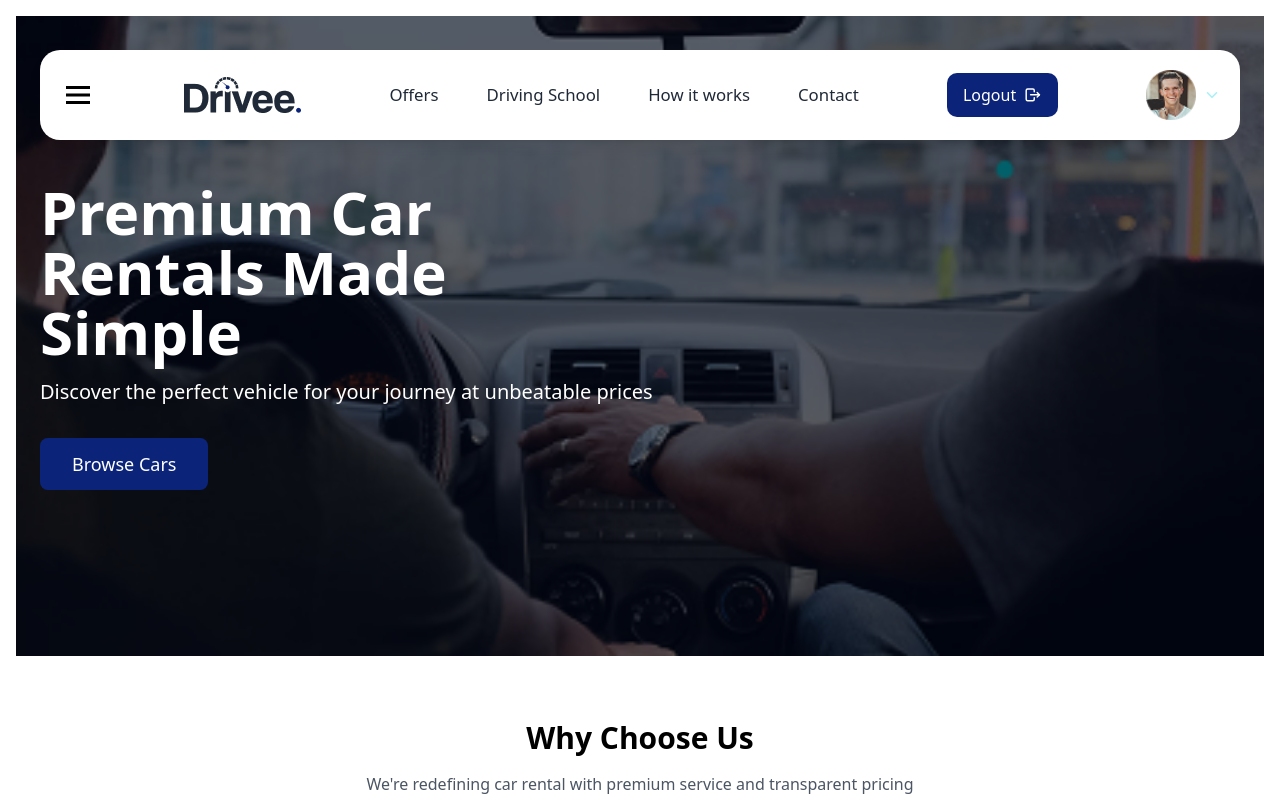
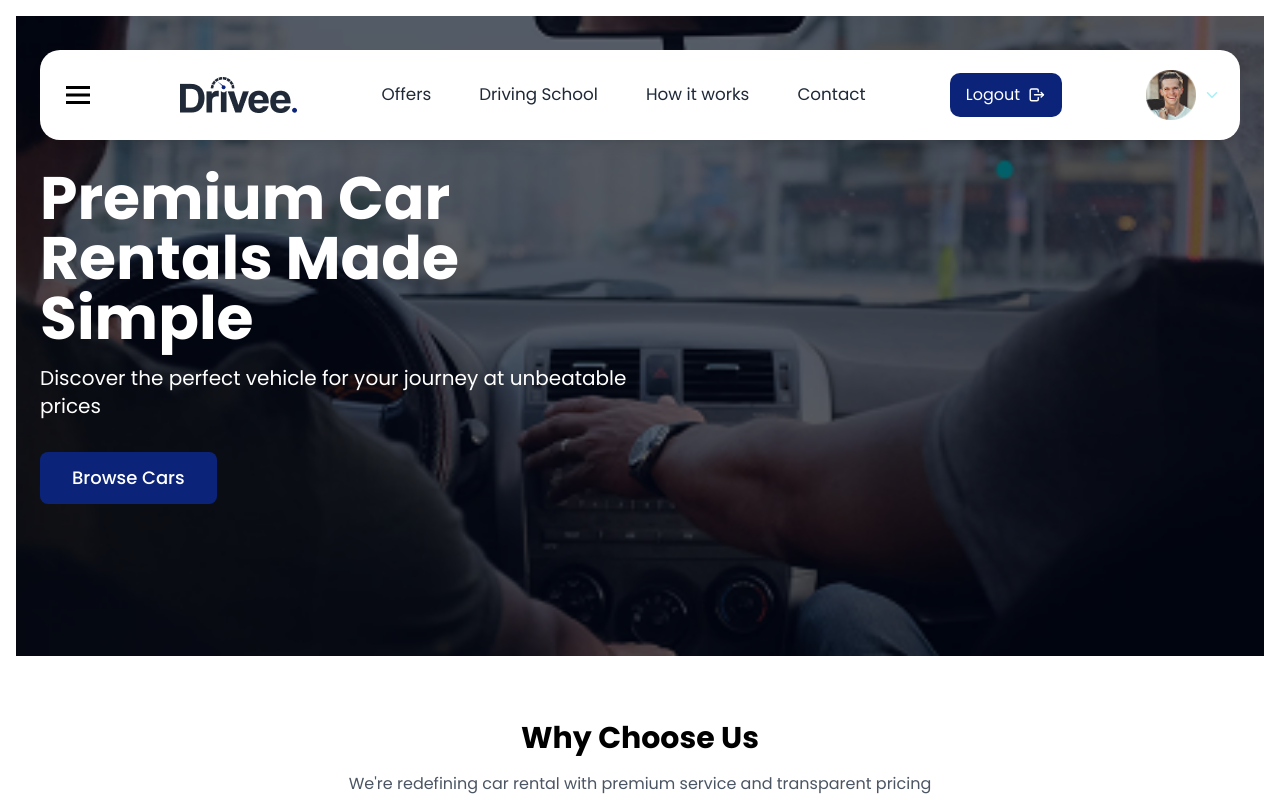
Before and after one commit to WESthhhhh/drivee-frontend, a React (Vite) app: page / in a window 1280 px wide. Shown: the top 800 px of the page. Built offline with nearby package versions, Linux system fonts and the light colour scheme.

Commit message:
Refactor RootLayout component with minor styling changes

```diff
--- a/src/pages/HomePage.jsx
+++ b/src/pages/HomePage.jsx
@@ -6,7 +6,7 @@ import feature3Icon from '../assets/star.png';
 
 export default function HomePage() {
   return (
-    <div className="max-w-7xl mx-auto">
+    <div className="">
       {/* Hero Section */}
       <section className="relative h-[80vh] flex items-center">
         <div className="absolute inset-0 bg-black/50 z-10" />
@@ -24,7 +24,7 @@ export default function HomePage() {
           </p>
           <Link
             to="/offers"
-            className="bg-primary hover:bg-blue-700 text-white px-8 py-3 rounded-lg text-lg font-medium transition-colors duration-300 inline-block"
+            className="bg-primary hover:bg-b500 text-white px-8 py-3 rounded-lg text-lg font-medium transition-colors duration-300 inline-block"
           >
             Browse Cars
           </Link>
--- a/src/rootLayout.jsx
+++ b/src/rootLayout.jsx
@@ -5,7 +5,7 @@ import { Outlet } from 'react-router-dom';
 
 export default function RootLayout() {
   return (
-    <div className="min-h-screen flex flex-col">
+    <div className="min-h-screen flex flex-col font-poppins max-w-7xl mx-auto">
       {/* 1. Navbar appears on every page */}
       <Navbar />
 
```
